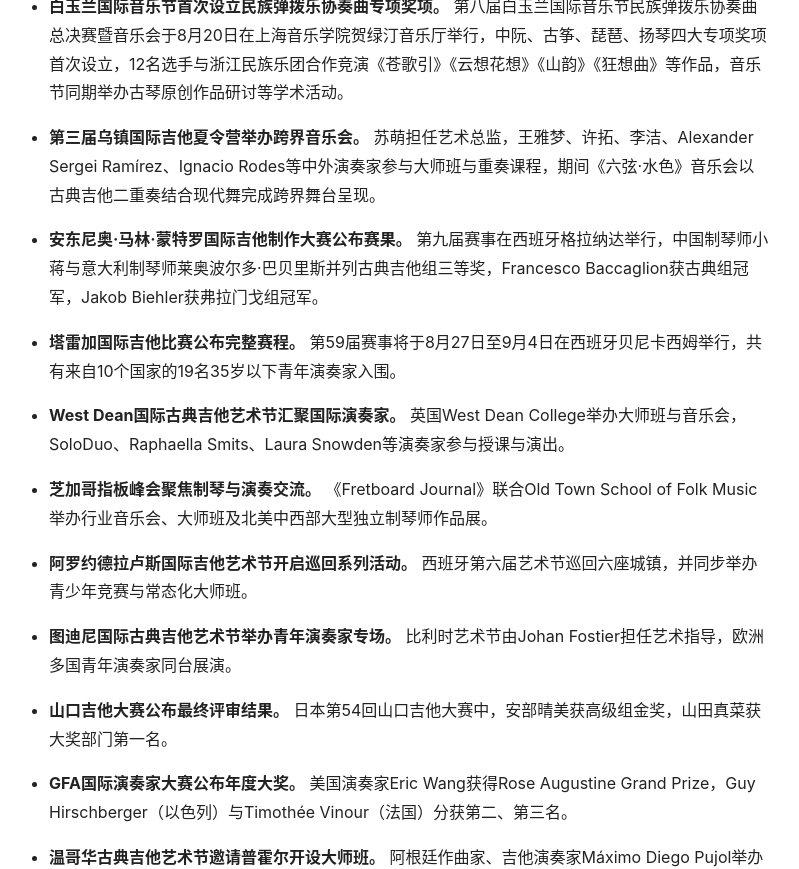
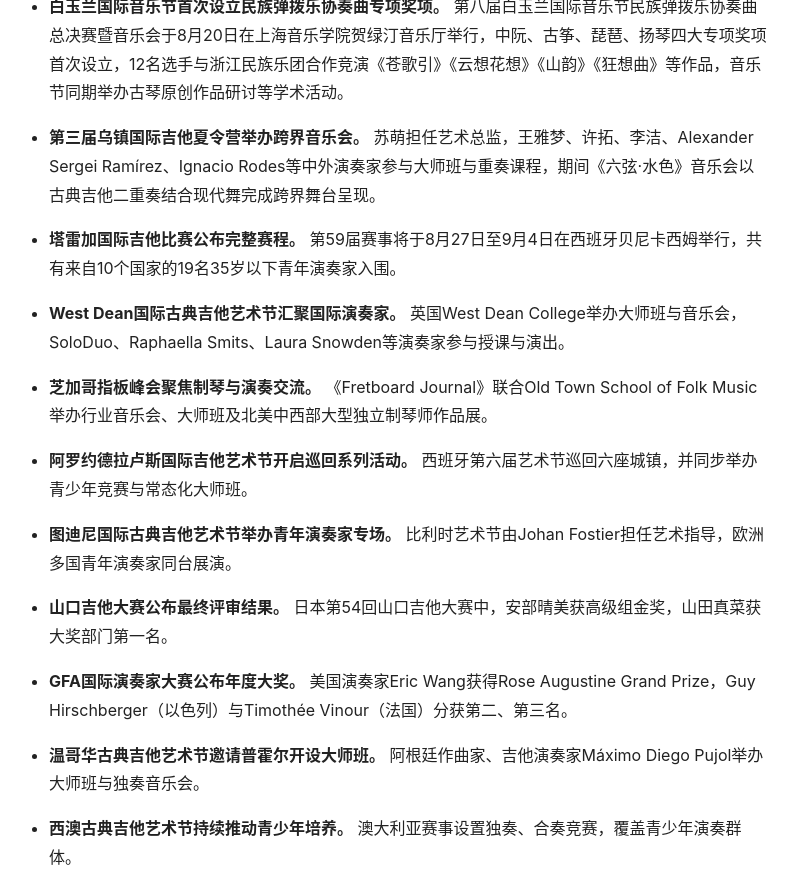
Before and after one commit to KeenKwok/boxianji, a Jekyll site: the page built from weekly/2026-08-22.md, in a window 1280 px wide and 900 px high, scrolled down 1167 px, cut to the strip 31-900 px from the top of the window. Shown: the whole strip, without its empty margins (251-1050 px from the left). Built offline with Jekyll 4.4.1, drawn with Linux system fonts in a browser that asks for light colours; some of the changed text lies outside the part shown.

Commit message:
更新 2026-08-22.md

```diff
--- a/weekly/2026-08-22.md
+++ b/weekly/2026-08-22.md
@@ -22,7 +22,7 @@ title: 弹拨乐一周简报（2026.08.15—08.22）
 
 - **第三届乌镇国际吉他夏令营举办跨界音乐会。** 苏萌担任艺术总监，王雅梦、许拓、李洁、Alexander Sergei Ramírez、Ignacio Rodes等中外演奏家参与大师班与重奏课程，期间《六弦·水色》音乐会以古典吉他二重奏结合现代舞完成跨界舞台呈现。
 
-- **安东尼奥·马林·蒙特罗国际吉他制作大赛公布赛果。** 第九届赛事在西班牙格拉纳达举行，中国制琴师小蒋与意大利制琴师莱奥波尔多·巴贝里斯并列古典吉他组三等奖，Francesco Baccaglion获古典组冠军，Jakob Biehler获弗拉门戈组冠军。
+
 
 - **塔雷加国际吉他比赛公布完整赛程。** 第59届赛事将于8月27日至9月4日在西班牙贝尼卡西姆举行，共有来自10个国家的19名35岁以下青年演奏家入围。
 
```
Also changed, not shown: other parts of weekly/2026-08-22.md (+2 -0 lines).
